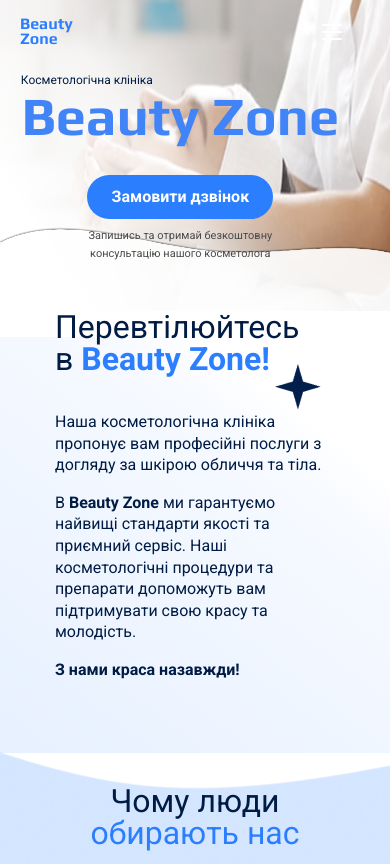
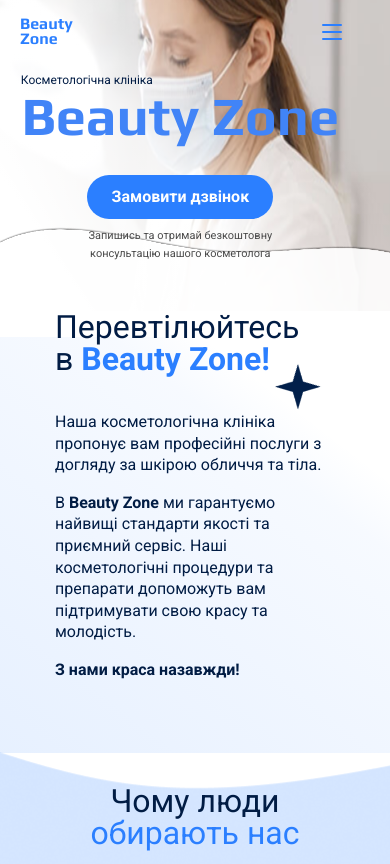
Before and after one commit to violetabarbutat-sys/genius-homework-4, a website: page index.html in a window 390 px wide. Shown: the top 864 px of the page. Drawn offline with nearby package versions, Linux system fonts and the light colour scheme.

Commit message:
Adjust mobile hero header visibility

```diff
--- a/scss/components/_hero.scss
+++ b/scss/components/_hero.scss
@@ -11,7 +11,7 @@
       url("../images/hero_bg@2x.png") 2x
     );
   background-repeat: no-repeat, no-repeat;
-  background-position: -49.02px 0.28px, -252px -492px;
+  background-position: -49.02px 0.28px, -430px -170px;
   background-size: 490.942px 323.865px, 915px 838px;
 }
 
--- a/scss/utils/_common.scss
+++ b/scss/utils/_common.scss
@@ -28,7 +28,7 @@
   height: 2px;
   margin-left: 2px;
   border-radius: 2px;
-  background: #ffffff;
+  background: #2b7fff;
 }
 
 .header__burger span:first-child {
```
Also changed, not shown: css/style.css.
